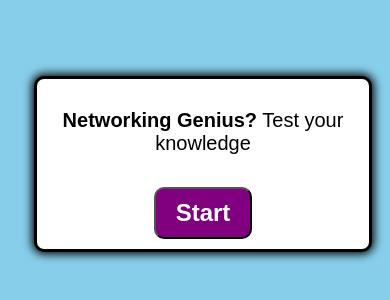
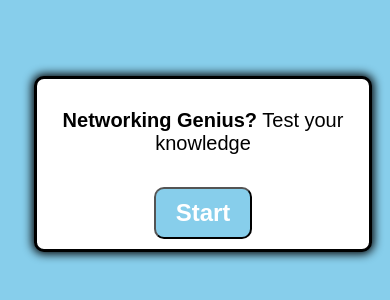
Before and after one commit to dorcasjoe/quiz-game, a plain HTML site: page index.html in a window 390 px wide. Shown: the part 266-566 px from the top of the page. Drawn offline with Linux system fonts and the light colour scheme.

Commit message:
still on the modification

```diff
--- a/style.css
+++ b/style.css
@@ -85,8 +85,11 @@
 		body {
 			background-color: skyblue;
 	}
-	button {
-		background-color: skyblue;
-		color: #ffffff;
+		.btn {
+			background-color: skyblue;
+			color: #ffffff;
 	}
+		.start-btn, .next-btn {
+			background-color: skyblue;
+			color: #ffffff;
 }
```
